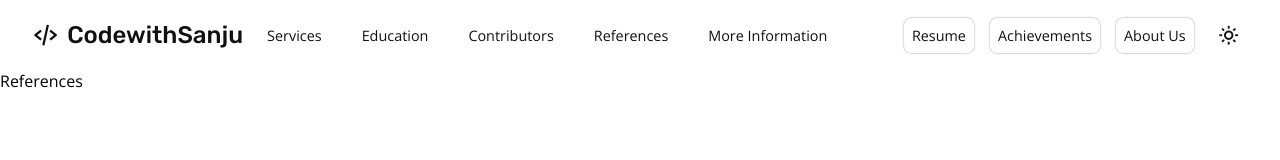
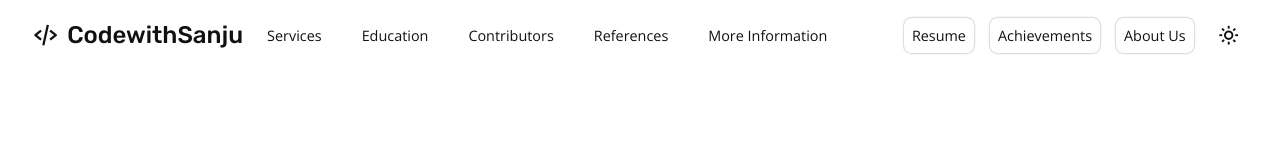
Before and after one commit to Sandeepkumar136/newportfolio, a React (Create React App) app: page /references in a window 1280 px wide. Shown: the top 160 px of the page. Built offline with nearby package versions, Linux system fonts and the light colour scheme.

Commit message:
Add GItData component and update References to render it

```diff
--- /dev/null
+++ b/src/Contents/GItData.js
@@ -0,0 +1,12 @@
+import React from 'react'
+
+const GItData = () => {
+
+  return (
+    <div>
+
+    </div>
+  )
+}
+
+export default GItData
--- a/src/components/References.js
+++ b/src/components/References.js
@@ -1,9 +1,10 @@
 import React from 'react'
+import GItData from '../Contents/GItData';
 
 const References = () => {
   return (
     <div>
-      References
+      <GItData/>
     </div>
   )
 }
```
